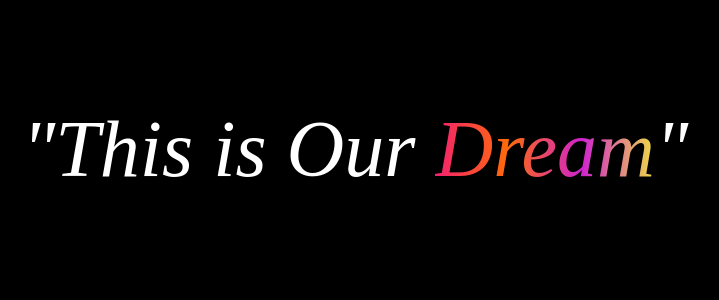
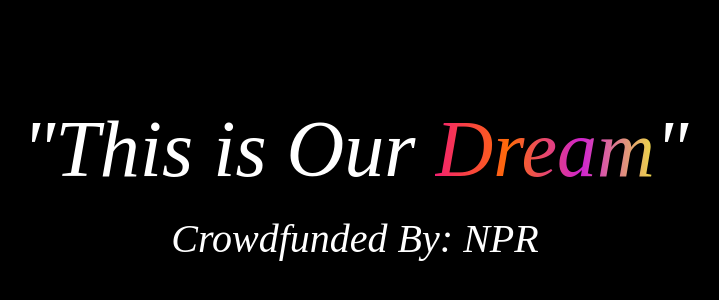
Before and after one commit to saiyadhoot/ProjectTwo, a plain HTML site: page index.html in a window 1280 px wide. Shown: the part 196-496 px from the top of the page, without its empty margins (285-1004 px from the left). Drawn offline with Linux system fonts and the light colour scheme.

Commit message:
source update

```diff
--- a/css/mainStyle.css
+++ b/css/mainStyle.css
@@ -9,6 +9,13 @@ body {
     font-size: 80px;
     font-style: italic;
     text-align: center;
+}
+
+#subtitle {
+    font-size: 40px;
+    font-style: italic;
+    text-align: center;
+    margin: 20px;
 }
 
 #fadeIn {
--- a/index.html
+++ b/index.html
@@ -3,11 +3,15 @@
 <head>
     <meta charset="UTF-8">
     <link rel="stylesheet" href="css/mainStyle.css">
+
     <title>This Is Our Dream</title>
 </head>
 <body>
   <section id="fadeIn">
-  <div id="title"> "This is Our <a href="pageOne/pageOne.html"> Dream</a>"</div>
+  <div id="title"> "This is Our <a href="pageOne/pageOne.html"> Dream</a>"
+  <br>
+  <div id="subtitle">Crowdfunded By: NPR</div>
+  </div>
   </section>
 </body>
 </html>
```
Also changed, not shown: pageOne/pageTwo/pageThree/css/styleThree.css (line endings or trailing spaces).
